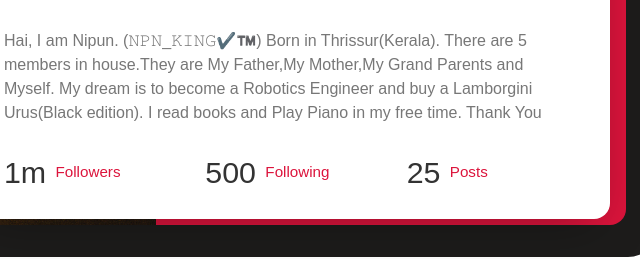
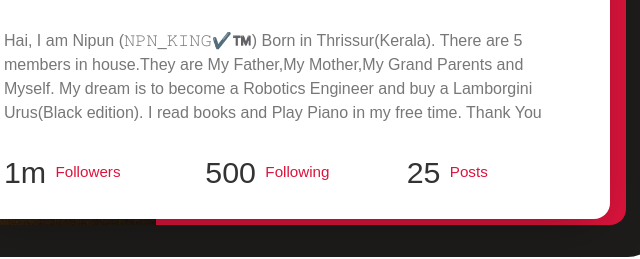
Before and after one commit to Adinipu/Nipun-Static-Website, a plain HTML site: page about.html in a window 1280 px wide. Shown: the part 839-1098 px from the top of the page, 537-1177 px from the left. Drawn offline with Linux system fonts and the light colour scheme; a web font is replaced by a local one.

Commit message:
Update about.html

```diff
--- a/about.html
+++ b/about.html
@@ -121,7 +121,7 @@ License URL: http://creativecommons.org/licenses/by/3.0/
                                         </div>
                                     </div>
                                 </div>
-                                <p>Hai, I am Nipun. (𝙽𝙿𝙽_𝙺𝙸𝙽𝙶✔️™️)
+                                <p>Hai, I am Nipun (𝙽𝙿𝙽_𝙺𝙸𝙽𝙶✔️™️)
 				      Born in Thrissur(Kerala).
 				    There are 5 members in house.They are My Father,My Mother,My Grand Parents and Myself.
 				    My dream is to become a Robotics Engineer and buy a Lamborgini Urus(Black edition).
```
